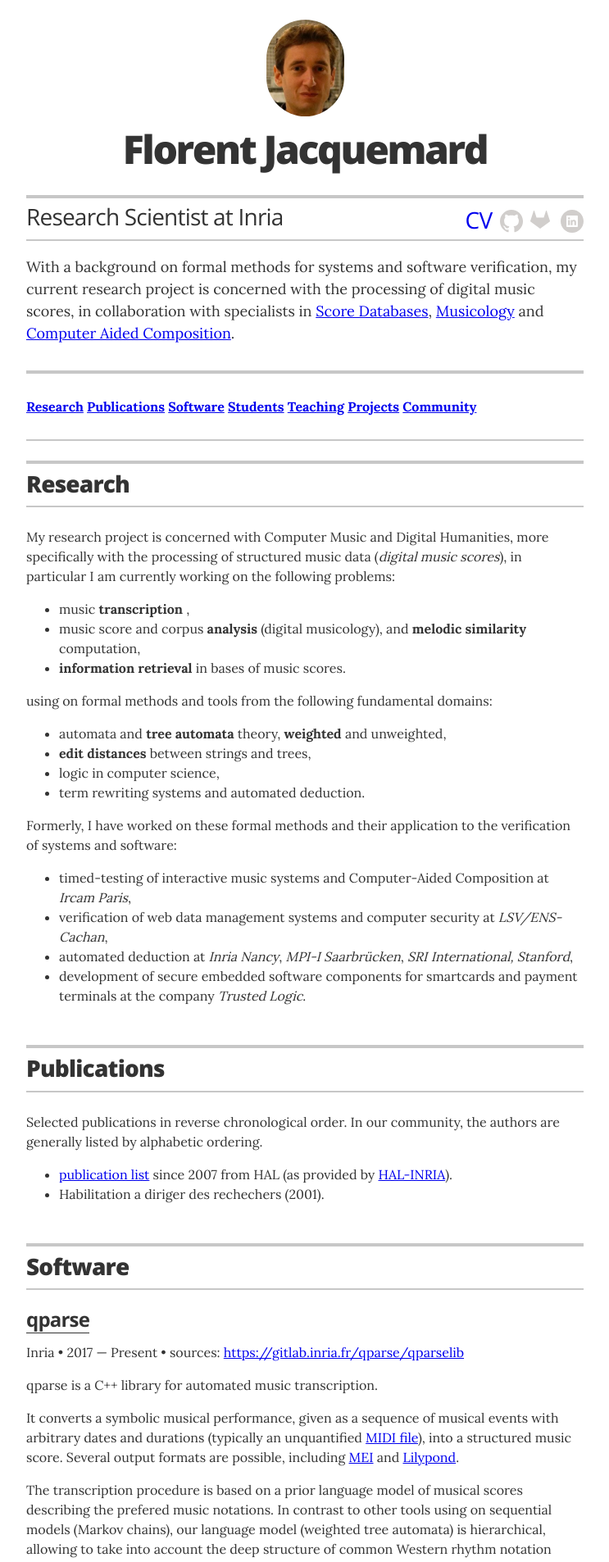
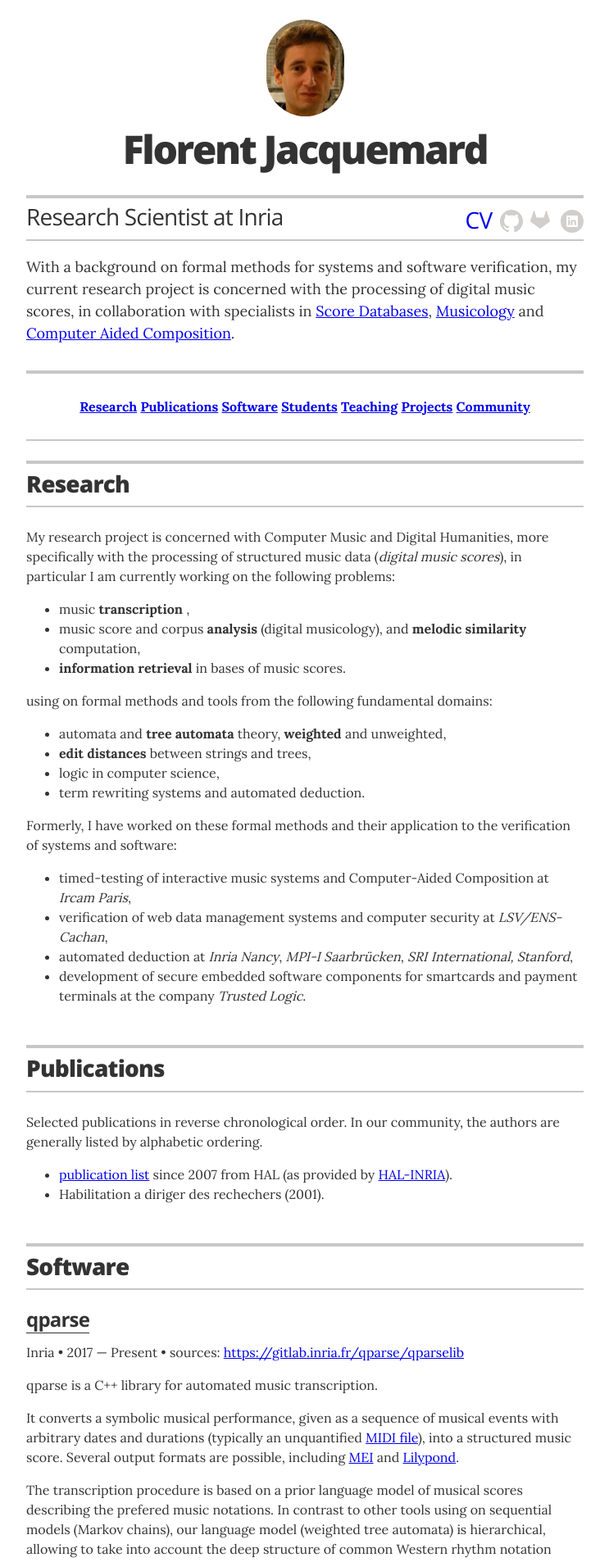
Before and after one commit to florento/florent-jacquemard.github.io, a Jekyll site: the page built from index.html, in a window 1280 px wide. Shown: the top 1906 px of the page at 82% size, without its empty margins (268-1011 px from the left). Built offline with Jekyll 4.4.1, drawn with Linux system fonts in a browser that asks for light colours.

Commit message:
internal links bar

```diff
--- a/_layouts/resume.html
+++ b/_layouts/resume.html
@@ -46,8 +46,7 @@
         {% else %}
         {% endif %}
 
-        <div class="title-bar no-print"
-        <center>
+        <div class="title-bar no-print" style="text-align:center">
         <h4>
             {% if site.resume_section_experience %}<a href="#experience">Experience</a>{% endif %}
             {% if site.resume_section_education %}<a href="#education"> Education</a>{% endif %}
@@ -59,9 +58,8 @@
             {% if site.resume_section_projects %}<a href="#projects"> Projects</a>{% endif %}
             {% if site.resume_section_community %}<a href="#ommunity"> Community</a>{% endif %}
             {% if site.resume_section_links %}<a href="#links"> Links</a>{% endif %}
-          </h4>
-        </center>
-      </div>
+        </h4>
+        </div>
 
       </header>
 
```
